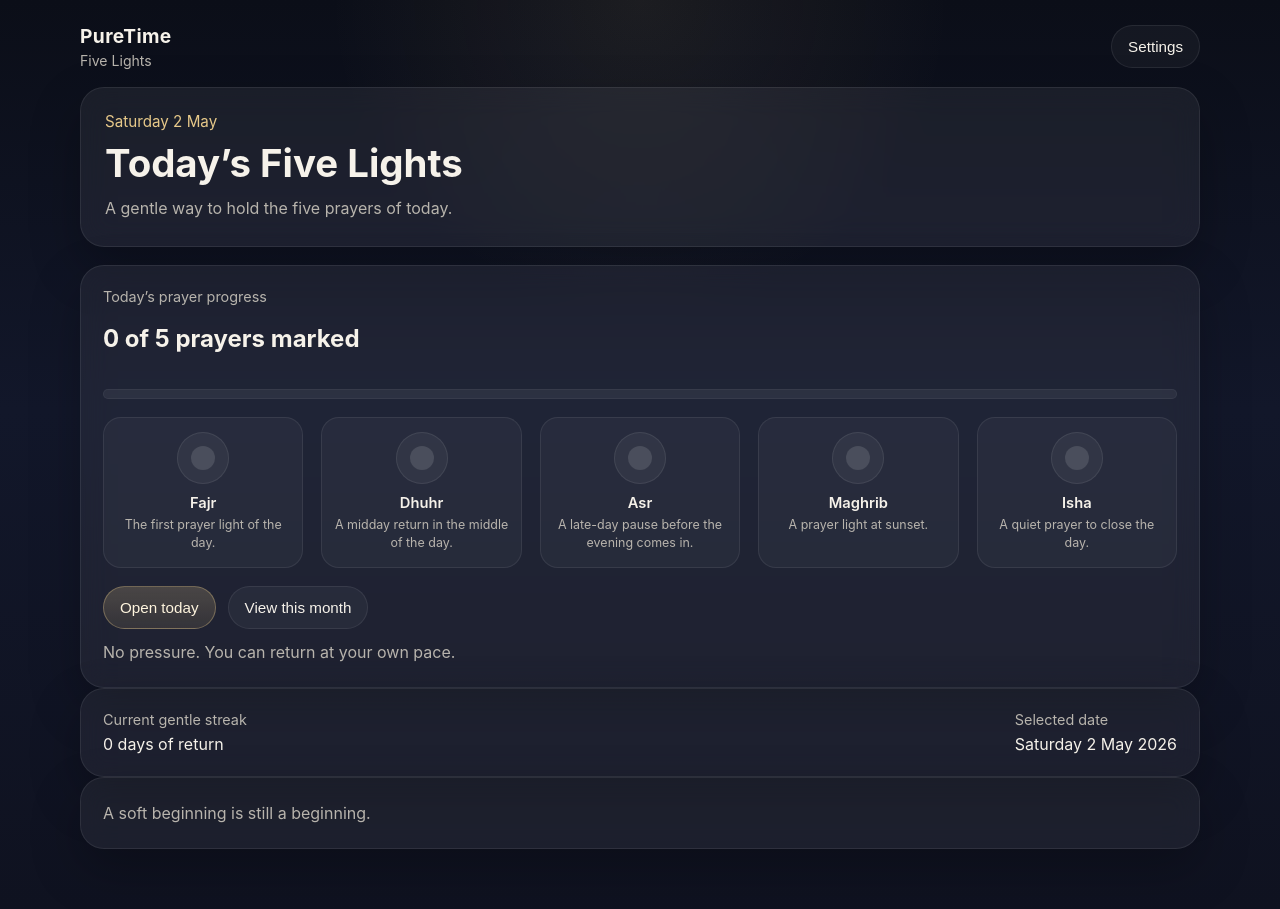
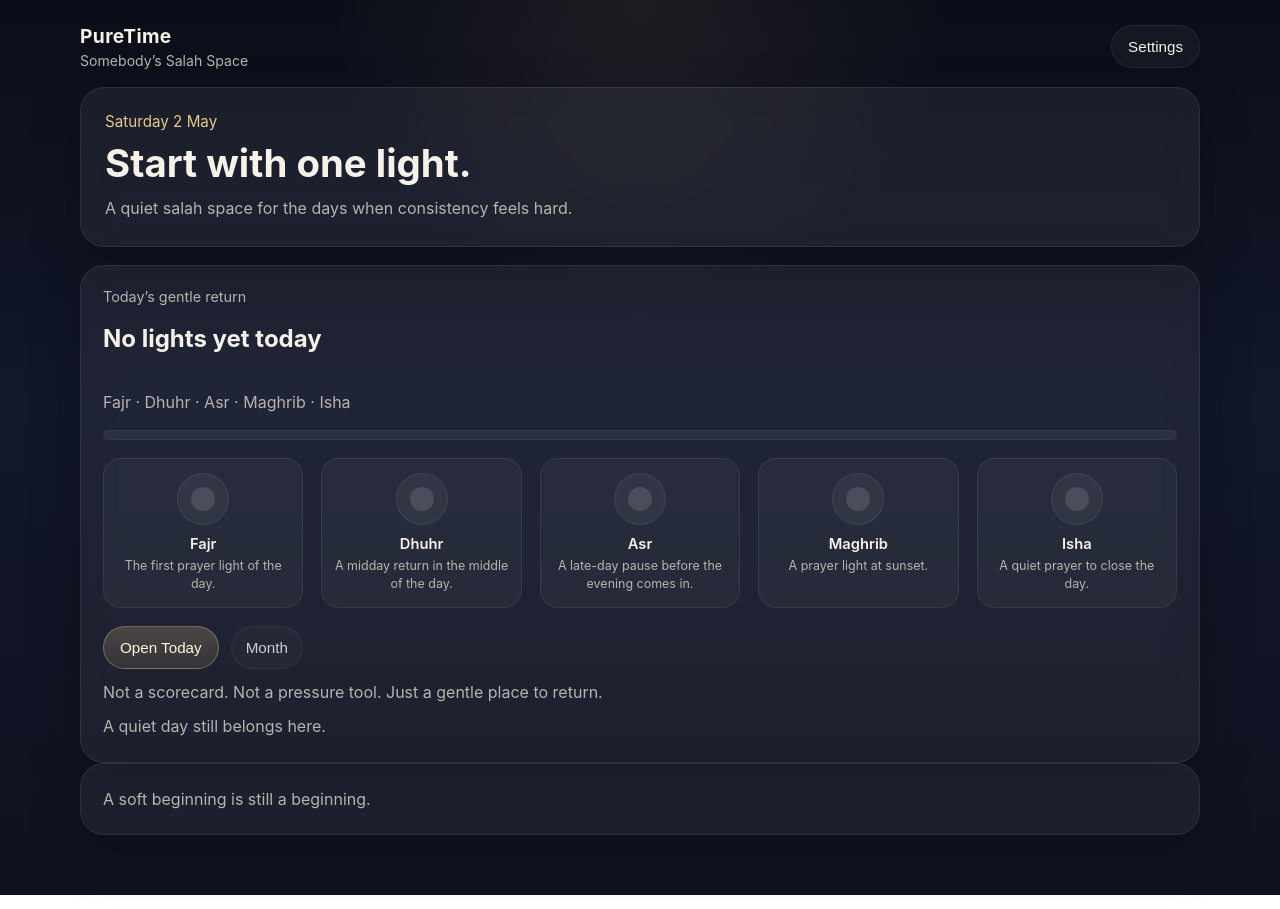
Before and after one commit to rollingyoung898724-crypto/puretime-five-lights, a plain HTML site: page index.html in a window 1280 px wide. Drawn offline with Linux system fonts and the light colour scheme.

Commit message:
Add files via upload

```diff
--- a/index.html
+++ b/index.html
@@ -3,7 +3,8 @@
 <head>
   <meta charset="UTF-8" />
   <meta name="viewport" content="width=device-width, initial-scale=1.0" />
-  <title>PureTime Five Lights</title>
+  <title>PureTime Somebody’s Salah Space</title>
+  <meta name="description" content="Start with one light. A quiet salah space for the days when consistency feels hard." />
   <style>
     :root {
       --bg: #0f1220;
@@ -646,7 +647,7 @@
     <div class="topbar">
       <div class="brand">
         <div class="brand-title">PureTime</div>
-        <div class="brand-sub">Five Lights</div>
+        <div class="brand-sub" id="brandSub">Somebody’s Salah Space</div>
       </div>
       <button class="btn" id="topSettingsBtn">Settings</button>
     </div>
@@ -666,6 +667,8 @@
           </div>
         </div>
 
+        <div class="small-note" id="todayPrayerNames" style="margin-top:8px;">Fajr · Dhuhr · Asr · Maghrib · Isha</div>
+
         <div class="progress-bar">
           <div class="progress-fill" id="todayProgressFill"></div>
         </div>
@@ -676,10 +679,12 @@
         <div style="height:18px;"></div>
         <div class="cta-row">
           <button class="btn btn-primary" id="openTodayBtn"></button>
-          <button class="btn" id="quickMonthBtn">View this month</button>
+          <button class="btn" id="quickMonthBtn" style="opacity:0.82; padding: 12px 14px;">Month</button>
         </div>
 
         <div style="height:10px;"></div>
+        <div class="small-note" id="todayPositioning">Not a scorecard. Just a gentle place to return.</div>
+        <div style="height:8px;"></div>
         <div class="small-note" id="todayReassurance"></div>
       </div>
 
@@ -908,7 +913,7 @@
           selectedDate: "Selected date"
         },
         actions: {
-          openToday: "Open today",
+          openToday: "Open Today",
           markPrayer: "Mark prayer",
           marked: "Marked",
           locked: "Locked"
@@ -917,7 +922,7 @@
           reflection: "Reflection",
           addedLater: "Added later",
           futureLocked: "Future locked",
-          currentGentleStreak: "Current gentle streak"
+          currentGentleStreak: "Recent returns"
         },
         prayers: {
           fajr: "Fajr",
@@ -945,7 +950,7 @@
           reflection: "تأمل",
           addedLater: "أضيف لاحقًا",
           futureLocked: "تاريخ مستقبلي مغلق",
-          currentGentleStreak: "الاستمرار اللطيف الحالي"
+          currentGentleStreak: "العودات الأخيرة"
         },
         prayers: {
           fajr: "الفجر",
@@ -970,9 +975,9 @@
 
     const copy = {
       today: {
-        title: "Today’s Five Lights",
-        progressLabel: "Today’s prayer progress",
-        reassurance: "No pressure. You can return at your own pace.",
+        title: "Start with one light.",
+        progressLabel: "Today’s gentle return",
+        reassurance: "No pressure. One light is still a return.",
         bottomQuotes: [
           "A small light can still change the tone of a day.",
           "You are allowed to begin again today.",
@@ -981,19 +986,19 @@
           "A soft beginning is still a beginning."
         ],
         subtitles: [
-          "A gentle way to hold the five prayers of today.",
-          "Return softly, one prayer at a time.",
-          "A quiet space for prayer, reflection, and return.",
-          "You do not need to rush through the day.",
-          "Five lights, one day, at your own pace."
+          "A quiet salah space for the days when consistency feels hard.",
+          "Not a scorecard. Not a pressure tool. Just a gentle place to return.",
+          "For the days you start again, one light at a time.",
+          "A soft place to return when salah feels heavy.",
+          "Five lights, one quiet return at a time."
         ]
       },
       detail: {
         title: "A gentle page for this day",
-        progressLabel: "Prayer status",
-        support: "You can mark this day prayer by prayer.",
-        reflectionHelper: "A few words are enough. This space is private.",
-        reflectionPlaceholder: "Write a few quiet words for this day...",
+        progressLabel: "Lights for this day",
+        support: "You can mark one light at a time. Nothing needs to be perfect here.",
+        reflectionHelper: "A few words are enough. You can also leave this empty. This space is private.",
+        reflectionPlaceholder: "Optional: write a few quiet words for this day...",
         feelingTitle: "How did this day feel?",
         saveSaving: "Saving...",
         saveSaved: "All changes saved",
@@ -1003,20 +1008,20 @@
           "Even after a missed prayer, this space stays gentle.",
           "You can return to any day with softness."
         ],
-        notOpened: "Not marked yet",
-        markedAt: "Marked at"
+        notOpened: "No light yet",
+        markedAt: "Lit at"
       },
       month: {
-        title: "This month",
-        subtitle: "Not a scorecard — just a gentle record of prayer and return.",
+        title: "Your quiet month",
+        subtitle: "A gentle trace of your returns — not a scorecard.",
         gridTitlePrefix: "Viewing",
-        summaryDaysReturned: "Days with prayer",
-        summaryLights: "Prayers marked",
+        summaryDaysReturned: "Days you returned",
+        summaryLights: "Lights this month",
         low: "A quiet month still counts. You are still returning.",
         mid: "You have made space for prayer in small ways throughout the month.",
         high: "Your month carries a steady rhythm of return.",
-        quietDay: "Quiet day",
-        prayerMarked: "Prayer marked"
+        quietDay: "Still open",
+        prayerMarked: "Light marked"
       },
       settings: {
         title: "Settings",
@@ -1041,7 +1046,7 @@
         dailyViewTitle: "Daily view",
         dailyViewSub: "Choose what feels visible and useful for you.",
         showReflectionLabel: "Show reflection",
-        showStreakLabel: "Show gentle streak",
+        showStreakLabel: "Show recent returns",
         showMonthSummaryLabel: "Show monthly summary",
         privacyTitle: "Privacy",
         privacySub: "Your entries are stored on this device. This space stays personal here.",
@@ -1051,14 +1056,51 @@
         bottomLine: "Small adjustments can make this space feel more like yours."
       },
       tones: ["Gentle", "Neutral", "Minimal"],
-      feelings: ["Calm", "Tired", "Full", "Heavy", "Hopeful", "Grateful"],
+      feelings: ["Quiet", "Heavy", "Hard to begin", "Peaceful", "Grateful", "Hopeful"],
       lights: [
         { key: "fajr", desc: "The first prayer light of the day." },
         { key: "dhuhr", desc: "A midday return in the middle of the day." },
         { key: "asr", desc: "A late-day pause before the evening comes in." },
         { key: "maghrib", desc: "A prayer light at sunset." },
         { key: "isha", desc: "A quiet prayer to close the day." }
-      ]
+      ],
+      gentleResponses: {
+        zero: [
+          "Today is still held gently.",
+          "A quiet day still belongs here.",
+          "Nothing is ruined. You can begin again softly.",
+          "Even an unlit day can be carried with care.",
+          "You do not need a full day for this space to stay open."
+        ],
+        low: [
+          "One small return still matters.",
+          "A little light is still light.",
+          "This day does not need to be complete to count.",
+          "Small steps can still soften a day.",
+          "You came back, and that matters."
+        ],
+        mid: [
+          "There is already light moving through this day.",
+          "A gentle rhythm is still a real rhythm.",
+          "This day is taking shape, one prayer at a time.",
+          "You are making room for light in quiet ways.",
+          "A steady return can be soft and simple."
+        ],
+        full: [
+          "All five lights are here today.",
+          "A full day can still feel quiet and gentle.",
+          "Today was held with all five lights.",
+          "This day carries a complete circle of return.",
+          "Five lights, softly gathered."
+        ],
+        returnAfterGap: [
+          "You can begin again from here.",
+          "Coming back gently is enough for today.",
+          "Nothing is lost by returning softly.",
+          "This space still knows how to welcome you back.",
+          "A return after distance still counts deeply."
+        ]
+      }
     };
 
     function todayKey() {
@@ -1086,6 +1128,7 @@
         addedLater: createEmptyPrayerMap(false),
         reflection: "",
         feeling: "",
+        gentleResponse: "",
         lastUpdated: new Date().toISOString()
       };
     }
@@ -1104,7 +1147,7 @@
           eveningTime: "21:00",
           tone: "Gentle",
           showReflection: true,
-          showStreak: true,
+          showStreak: false,
           showMonthSummary: true
         },
         ui: {
@@ -1152,6 +1195,7 @@
 
       normalized.reflection = day.reflection || "";
       normalized.feeling = day.feeling || "";
+      normalized.gentleResponse = day.gentleResponse || "";
       normalized.lastUpdated = day.lastUpdated || new Date().toISOString();
 
       return normalized;
@@ -1200,6 +1244,7 @@
       },
 
       topSettingsBtn: document.getElementById("topSettingsBtn"),
+      brandSub: document.getElementById("brandSub"),
 
       todayDateLine: document.getElementById("todayDateLine"),
       todayTitle: document.getElementById("todayTitle"),
@@ -1207,9 +1252,11 @@
       todayProgressLabel: document.getElementById("todayProgressLabel"),
       todayProgressText: document.getElementById("todayProgressText"),
       todayProgressFill: document.getElementById("todayProgressFill"),
+      todayPrayerNames: document.getElementById("todayPrayerNames"),
       todayLightsPreview: document.getElementById("todayLightsPreview"),
       openTodayBtn: document.getElementById("openTodayBtn"),
       quickMonthBtn: document.getElementById("quickMonthBtn"),
+      todayPositioning: document.getElementById("todayPositioning"),
       todayReassurance: document.getElementById("todayReassurance"),
       streakLabel: document.getElementById("streakLabel"),
       streakValue: document.getElementById("streakValue"),
@@ -1397,6 +1444,62 @@
       return arr[Math.abs(hash) % arr.length];
     }
 
+    function previousDateKey(dateKey) {
+      const date = parseDateKey(dateKey);
+      date.setDate(date.getDate() - 1);
+      const y = date.getFullYear();
+      const m = String(date.getMonth() + 1).padStart(2, "0");
+      const d = String(date.getDate()).padStart(2, "0");
+      return `${y}-${m}-${d}`;
+    }
+
+    function hasRecentReturnBefore(dateKey) {
+      const prevKey = previousDateKey(dateKey);
+      const prevDay = state.days[prevKey] ? normalizeDayData(state.days[prevKey]) : null;
+      if (!prevDay) return false;
+      return completedCount(prevDay) === 0;
+    }
+
+    function responseBucketForDay(dateKey, dayData) {
+      const count = completedCount(dayData);
+      if (count === 5) return "full";
+      if (count >= 3) return "mid";
+      if (count >= 1) return "low";
+      if (hasRecentReturnBefore(dateKey)) return "returnAfterGap";
+      return "zero";
+    }
+
+    function pickNonRepeatingResponse(pool, dateKey) {
+      if (!Array.isArray(pool) || !pool.length) return "";
+      const prevKey = previousDateKey(dateKey);
+      const prevResponse = state.days[prevKey] ? normalizeDayData(state.days[prevKey]).gentleResponse : "";
+      const seedBase = Array.from(dateKey).reduce((sum, ch) => sum + ch.charCodeAt(0), 0);
+      for (let offset = 0; offset < pool.length; offset++) {
+        const candidate = pool[(seedBase + offset) % pool.length];
+        if (candidate !== prevResponse || pool.length === 1) {
+          return candidate;
+        }
+      }
+      return pool[seedBase % pool.length];
+    }
+
+    function getGentleResponseForDate(dateKey) {
+      const dayData = getDayData(dateKey);
+      if (dayData.gentleResponse) return dayData.gentleResponse;
+
+      const bucket = responseBucketForDay(dateKey, dayData);
+      const pool = copy.gentleResponses[bucket] || copy.gentleResponses.zero;
+      const response = pickNonRepeatingResponse(pool, dateKey);
+      dayData.gentleResponse = response;
+      return response;
+    }
+
+    function refreshGentleResponseForDate(dateKey) {
+      const dayData = getDayData(dateKey);
+      dayData.gentleResponse = "";
+      return getGentleResponseForDate(dateKey);
+    }
+
     function showPage(name) {
       if (name !== "settings") {
         previousPageBeforeSettings = name;
@@ -1523,7 +1626,18 @@
       return t(i18n.en.prayers[prayerKey], i18n.ar.prayers[prayerKey]);
     }
 
+
+    function formatSalahSpaceName(name) {
+      const trimmed = (name || "").trim();
+      if (!trimmed) return "Somebody’s Salah Space";
+      const normalized = trimmed.replace(/['’]s\s*$/i, "").trim();
+      if (!normalized) return "Somebody’s Salah Space";
+      return `${normalized}’s Salah Space`;
+    }
+
     function applyLocalizedStaticText() {
+      els.brandSub.textContent = formatSalahSpaceName(state?.profile?.name);
+      document.title = `PureTime ${formatSalahSpaceName(state?.profile?.name)}`;
       els.topSettingsBtn.textContent = t(i18n.en.nav.settings, i18n.ar.nav.settings);
       els.openTodayBtn.textContent = t(i18n.en.actions.openToday, i18n.ar.actions.openToday);
       els.backToTodayBtn.textContent = t(i18n.en.nav.backToToday, i18n.ar.nav.backToToday);
@@ -1542,15 +1656,18 @@
       els.todayTitle.textContent = copy.today.title;
       els.todaySubtitle.textContent = randomFrom(copy.today.subtitles);
       els.todayProgressLabel.textContent = copy.today.progressLabel;
-      els.todayProgressText.textContent = `${count} of 5 prayers marked`;
+      els.todayProgressText.textContent = count === 0 ? "No lights yet today" : `${count} light${count === 1 ? "" : "s"} marked today`;
+      els.todayPrayerNames.textContent = "Fajr · Dhuhr · Asr · Maghrib · Isha";
       els.todayProgressFill.style.width = `${progressPercent(day)}%`;
       els.openTodayBtn.textContent = t(i18n.en.actions.openToday, i18n.ar.actions.openToday);
-      els.todayReassurance.textContent = copy.today.reassurance;
+      els.quickMonthBtn.textContent = "Month";
+      els.todayPositioning.textContent = "Not a scorecard. Not a pressure tool. Just a gentle place to return.";
+      els.todayReassurance.textContent = getGentleResponseForDate(today);
       els.streakLabel.textContent = t(i18n.en.labels.currentGentleStreak, i18n.ar.labels.currentGentleStreak);
       els.todayBottomQuote.textContent = randomFrom(copy.today.bottomQuotes, today + "-quote");
 
       const streak = getCurrentStreak();
-      els.streakValue.textContent = `${streak} day${streak === 1 ? "" : "s"} of return`;
+      els.streakValue.textContent = `${streak} day${streak === 1 ? "" : "s"} you came back`;
       els.streakLabel.parentElement.parentElement.parentElement.classList.toggle("hidden", !state.settings.showStreak);
 
       const selected = selectedDateKey();
@@ -1582,10 +1699,10 @@
       els.detailTitle.textContent = isToday ? copy.today.title : "Selected day";
       els.detailSubtitle.textContent = copy.detail.title;
       els.detailProgressLabel.textContent = copy.detail.progressLabel;
-      els.detailProgressText.textContent = `${count} of 5 marked`;
+      els.detailProgressText.textContent = count === 0 ? "No lights marked yet" : `${count} light${count === 1 ? "" : "s"} marked`;
       els.detailSupport.textContent = isFuture
         ? "Future dates can be viewed, but not marked yet."
-        : copy.detail.support;
+        : getGentleResponseForDate(dateKey);
 
       els.detailOpenMonthBtn.textContent = t(i18n.en.nav.month, i18n.ar.nav.month);
       els.detailLightList.innerHTML = "";
@@ -1641,6 +1758,7 @@
           const current = getDayData(dateKey);
           current.feeling = current.feeling === feeling ? "" : feeling;
           current.lastUpdated = new Date().toISOString();
+          refreshGentleResponseForDate(dateKey);
           saveState(true);
           renderDetail();
           renderMonth();
@@ -1687,7 +1805,7 @@
         </div>
         <div class="summary-card">
           <div class="eyebrow">${copy.month.summaryLights}</div>
-          <div class="big">${lit} this month</div>
+          <div class="big">${lit} light${lit === 1 ? "" : "s"}</div>
         </div>
       `;
       els.monthSummaryGrid.classList.toggle("hidden", !state.settings.showMonthSummary);
@@ -1722,7 +1840,7 @@
               <span class="num">${dayNum}</span>
               <span class="weekday-inline">· ${weekdayShort}</span>
             </div>
-            <div class="small">${count}/5</div>
+            <div class="small">${count} light${count === 1 ? "" : "s"}</div>
           </div>
           <div class="mini-lights">${miniLights}</div>
           <div class="small">${future ? t(i18n.en.labels.futureLocked, i18n.ar.labels.futureLocked) : (count > 0 ? copy.month.prayerMarked : copy.month.quietDay)}</div>
@@ -1837,6 +1955,7 @@
       }
 
       day.lastUpdated = new Date().toISOString();
+      refreshGentleResponseForDate(dateKey);
       state.stats.lastVisitDate = todayKey();
       updateBestStreak();
       saveState(true);
```
